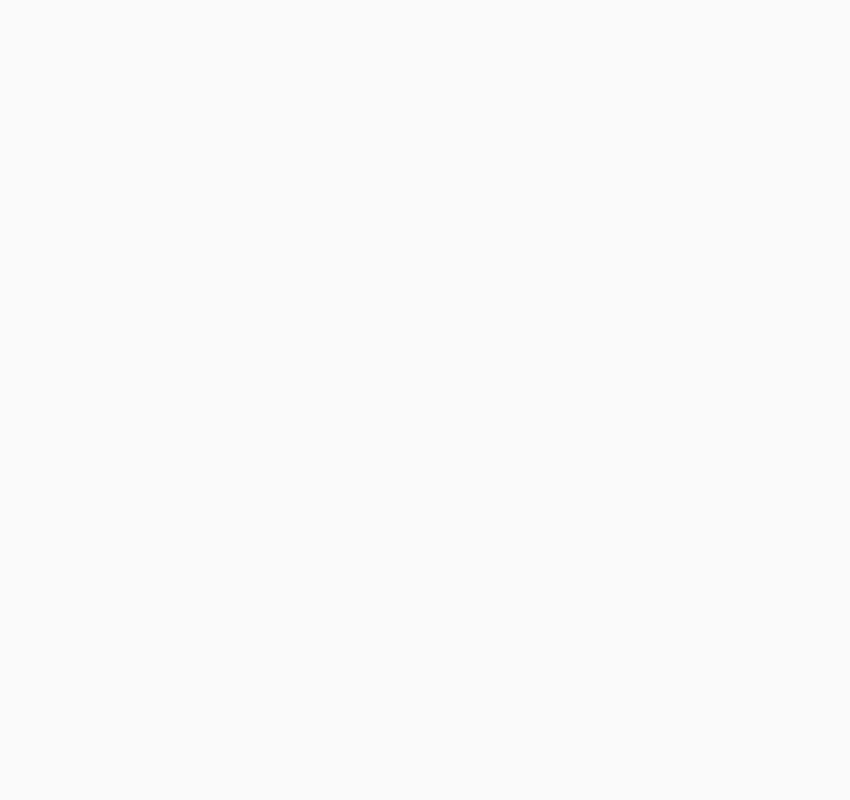
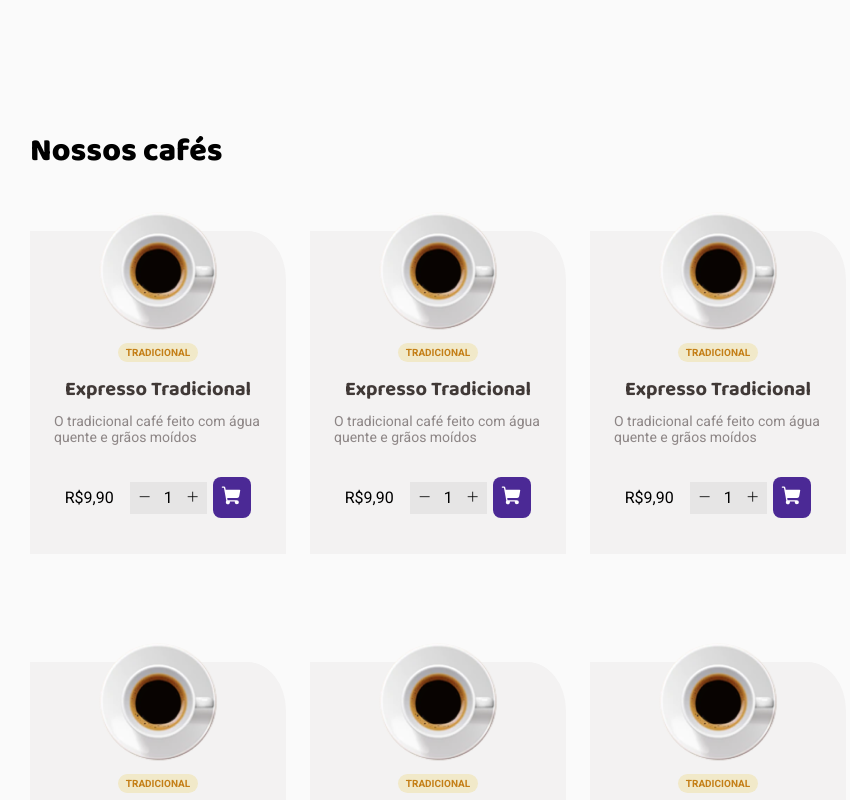
Before and after one commit to AleksVale/Coffe-Delivery, a React (Vite) app in the folder cafe/: page / in a window 1280 px wide. Shown: the part 860-1660 px from the top of the page, without its empty margins (130-980 px from the left). Before the commit the page ends 826 px from the top, so only its background shows below. Built offline with nearby package versions, Linux system fonts and the light colour scheme.

Commit message:
pagina home feita

```diff
--- a/cafe/src/Router.tsx
+++ b/cafe/src/Router.tsx
@@ -1,6 +1,6 @@
 import { Routes, Route } from "react-router-dom";
 import { DefaultLayout } from "./layouts/DefaultLayout";
-import { Checkout } from "./pages/Checkout";
+import { Checkout } from "./pages/Checkout/index";
 import { Home } from "./pages/Home";
 import { Sucess } from "./pages/Sucess";
 
--- a/cafe/src/components/CafeType/index.tsx
+++ b/cafe/src/components/CafeType/index.tsx
@@ -1,7 +1,27 @@
+import { Cafe, CardFinal, CartButton, Preco, Tag } from "./styles";
+import {Minus, Plus, ShoppingCart } from 'phosphor-react'
+import expressoTradicional from '../../assets/expressoTradicional.png'
 
 export function CafeType(){
 
   return(
-    <h1>ola</h1>
+    <Cafe>
+      <img src={expressoTradicional}></img>
+      <Tag>TRADICIONAL</Tag>
+      <h3>Expresso Tradicional</h3>
+      <p>O tradicional café feito com água quente e grãos moídos</p>
+      <Preco>
+        <div>R$ <span>9,90</span></div>
+        <CardFinal>
+        <div>
+         <button><Minus/></button><span>1</span><button><Plus/></button>
+        </div>
+        <CartButton>
+         <ShoppingCart size={22} weight="fill" />
+        </CartButton>
+        </CardFinal>
+
+      </Preco>
+    </Cafe>
   )
 }
--- a/cafe/src/components/CafeType/styles.ts
+++ b/cafe/src/components/CafeType/styles.ts
@@ -0,0 +1,72 @@
+import styled from "styled-components";
+
+export const Cafe = styled.div`
+ background: ${props=> props.theme["base-card"]};
+ padding: 0 1.5rem 1rem;
+ margin: 3.375rem 1.5rem 3.375rem 0;
+ display:flex;
+ flex-direction: column;
+ align-items: center;
+ max-width: 16rem;
+ border-top-right-radius: 15%;
+ img{
+  max-width: 400px;
+  margin-top:-1.25rem;
+ }
+ h3{
+  color:${props=> props.theme["base-subtitle"]};
+  font-family: 'Baloo 2', cursive;
+  font-weight: 700;
+  font-size: 1.25rem;
+  margin-bottom: 0.5rem;
+ }
+ p{
+  color: ${props=> props.theme["base-label"]};
+  font-size: 0.875rem;
+  margin-bottom: 2rem;
+ }
+`
+export const Tag = styled.span`
+  color: ${props=> props.theme["yellow-dark"]};
+  background-color: ${props=> props.theme["yellow-light"]};
+  padding: 4px 8px;
+  margin: 0.725rem 1rem;
+  font-weight: 800;
+  font-size: 0.625rem;
+  border-radius: 100px;
+`
+export const Preco = styled.div`
+  padding-bottom:1.25rem;
+  gap:1rem;
+  display: flex;
+  align-items: center;
+`
+export const CardFinal = styled.div`
+  display: flex;
+  align-items: center;
+  gap: 0.4rem;
+  div{
+    display: flex;
+    gap:0.3rem;
+    align-items: center;
+    button{
+      background-color: ${props=> props.theme["base-button"]};
+      padding: 0.5rem;
+      cursor: pointer;
+      outline: none;
+      border: none;
+    }
+  }
+  div:first-child{
+    background-color: ${props=> props.theme["base-button"]};
+    border-radius: 8px;
+  }
+`
+export const CartButton = styled.button`
+    background-color: ${props=> props.theme["purple-dark"]};
+    color: ${props=> props.theme["white"]};
+    border-radius:8px;
+    padding: 0.5rem;
+    border: none;
+    cursor: pointer;
+`
--- a/cafe/src/pages/Checkout.tsx
+++ /dev/null
@@ -1,6 +0,0 @@
-export function Checkout(){
-
-  return(
-    <h1>Hello</h1>
-  )
-}
--- /dev/null
+++ b/cafe/src/pages/Checkout/index.tsx
@@ -0,0 +1,11 @@
+import { LayoutCheckout } from "./styles";
+
+export function Checkout(){
+
+  return(
+    <LayoutCheckout>
+      <div>Complete seu pedido</div>
+      <div>mundo</div>
+    </LayoutCheckout>
+  )
+}
--- /dev/null
+++ b/cafe/src/pages/Checkout/styles.ts
@@ -0,0 +1,7 @@
+import styled from "styled-components";
+
+export const LayoutCheckout = styled.div`
+  display: flex;
+  padding: 0 10rem;
+  gap: 2rem;
+`
--- a/cafe/src/pages/Home/index.tsx
+++ b/cafe/src/pages/Home/index.tsx
@@ -1,10 +1,12 @@
 import {ShoppingCart, Timer, Coffee, Package } from 'phosphor-react'
 import imagem from '../../assets/Imagem.png'
-import { Card, Card1, Card2, Card3, Card4, CardType, Intro, Title } from './style'
+import { CafeType } from '../../components/CafeType'
+import { Card, Card1, Card2, Card3, Card4, CardType, Intro, Title,Content } from './style'
 
 export function Home(){
 
   return(
+    <>
     <Intro>
       <div>
         <Title>
@@ -24,5 +26,20 @@ export function Home(){
       </div>
       <img src={imagem} alt="" />
     </Intro>
+    <Content>
+      <h1>Nossos cafés</h1>
+      <div>
+        <CafeType/>
+        <CafeType/>
+        <CafeType/>
+        <CafeType/>
+        <CafeType/>
+        <CafeType/>
+        <CafeType/>
+        <CafeType/>
+      </div>
+    </Content>
+    </>
+
   )
 }
--- a/cafe/src/pages/Home/style.ts
+++ b/cafe/src/pages/Home/style.ts
@@ -55,3 +55,15 @@ export const Card3 = styled(CardType)`
 export const Card4 = styled(CardType)`
   background: ${props=> props.theme["purple"]};
 `
+export const Content = styled.div`
+  padding: 10rem;
+  h1{
+    font-family: 'Baloo 2', cursive;
+    font-weight: 800;
+    font-size: 2rem;
+  }
+  div{
+    display: flex;
+    flex-wrap: wrap;
+  }
+`
--- a/cafe/src/styles/themes/default.ts
+++ b/cafe/src/styles/themes/default.ts
@@ -10,7 +10,9 @@ export const defaultTheme = {
   'base-text': '#574f4d',
   'base-hover': '#d7d5d5',
   'base-button': '#e6e5e5',
+  'base-label': '#8d8686',
   'base-input': '#ededed',
+  'base-card': '#f3f2f2',
   'background':'#FAFAFA',
   'white':"#FFFFFF"
 }
```
Also changed, not shown: cafe/src/assets/expressoTradicional.png (added), 1 other file (tests, documents, lock files or other folders).
